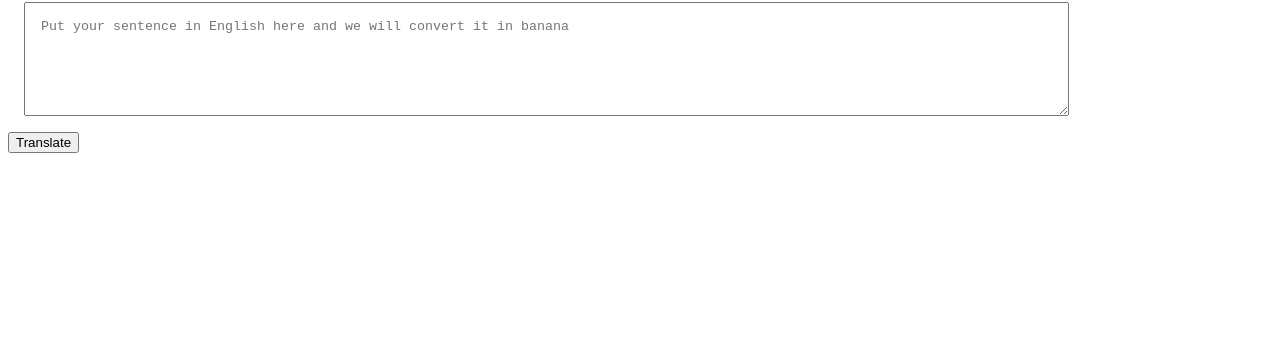
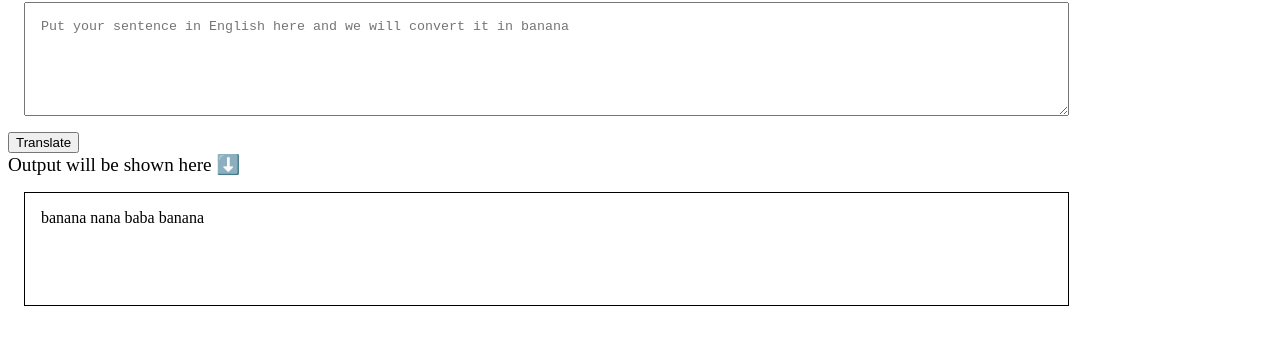
Before and after one commit to Sanika03/banana-talk, a plain HTML site: page banana-talk.html in a window 1280 px wide. Both pictures are taken after a click on the button "Translate". Shown: the part 78-422 px from the top of the page. Drawn offline with Linux system fonts and the light colour scheme.

Commit message:
input processing output done

```diff
--- a/app.js
+++ b/app.js
@@ -1,11 +1,9 @@
-var btnTranslate = document.querySelector("#btn-translator");
+var btnTranslate = document.querySelector("#btn-translate");
 var txtInput = document.querySelector("#txt-input");
-
-console.log(txtInput);
+var outputDiv = document.querySelector("#output");
 
 function clickHandler() {
-    console.log("clicked!");
-    console.log(input, txtInput.value);
+    outputDiv.innerText = "banana nana baba banana" + txtInput.value;
 }
 
 btnTranslate.addEventListener("click", clickHandler);
--- a/banana-talk.html
+++ b/banana-talk.html
@@ -13,6 +13,14 @@
             width: 80%;
             height: 10vh;
         }
+        #output{
+            display: block;
+            border: 1px solid black;
+            margin: 1rem;
+            padding: 1rem;
+            width: 80%;
+            height: 10vh;
+        }
     </style>
 </head>
 <body>
@@ -20,7 +28,13 @@
     <textarea
     id="txt-input"
     placeholder="Put your sentence in English here and we will convert it in banana"></textarea>
+
     <button id="btn-translate">Translate</button>
+
+    <div style="font-size: larger;">Output will be shown here ⬇️</div>
+
+    <div id="output"></div>
+
     <script src="app.js" type="text/javascript"></script>
 </body>
 </html>
```
